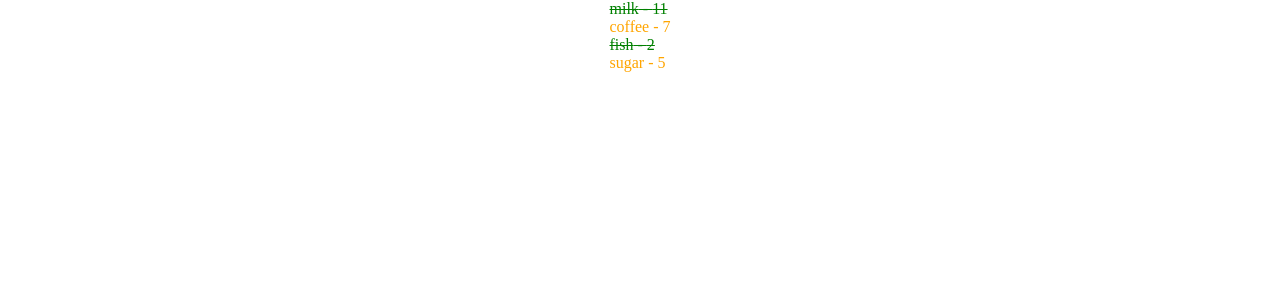
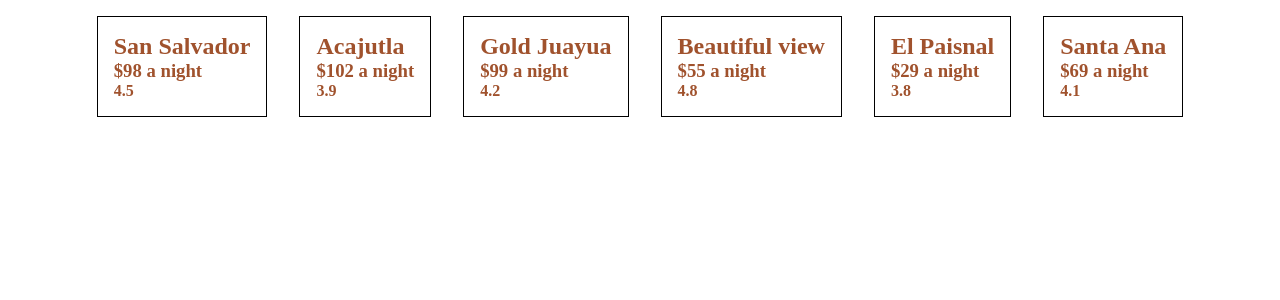
Before and after one commit to wichofly/pokemon_react, a React (Vite) app: page / in a window 1280 px wide. Shown: the top 300 px of the page. Built offline with nearby package versions, Linux system fonts and the light colour scheme.

Commit message:
feat: understandings the use of the props in different components

```diff
--- a/src/App.jsx
+++ b/src/App.jsx
@@ -1,15 +1,25 @@
 import './App.css';
-import ShoppingList from './components/shopping/ShoppingList';
+import PropertyList from './components/properties/PropertyList';
+// import ShoppingList from './components/shopping/ShoppingList';
 // import RandomPokemon from './components/RandomPokemon';
 // import DoubleDice from './components/DoubleDice';
 // import Heading from './components/Heading';
 // import { ColorList } from './components/ColorList';
 
-const data = [
-  { id: 1, product: 'milk', quantity: 11, completed: true },
-  { id: 2, product: 'coffee', quantity: 7, completed: false },
-  { id: 3, product: 'fish', quantity: 2, completed: true },
-  { id: 4, product: 'sugar', quantity: 5, completed: false },
+// const data = [
+//   { id: 1, product: 'milk', quantity: 11, completed: true },
+//   { id: 2, product: 'coffee', quantity: 7, completed: false },
+//   { id: 3, product: 'fish', quantity: 2, completed: true },
+//   { id: 4, product: 'sugar', quantity: 5, completed: false },
+// ];
+
+const properties = [
+  { id: 1, name: 'San Salvador', rating: 4.5, price: 98 },
+  { id: 2, name: 'Acajutla', rating: 3.9, price: 102 },
+  { id: 3, name: 'Gold Juayua', rating: 4.2, price: 99 },
+  { id: 4, name: 'Beautiful view', rating: 4.8, price: 55 },
+  { id: 5, name: 'El Paisnal', rating: 3.8, price: 29 },
+  { id: 6, name: 'Santa Ana', rating: 4.1, price: 69 },
 ];
 
 function App() {
@@ -25,9 +35,15 @@ function App() {
 
       {/* <ColorList colors={['red', 'orange', 'green', 'pink', 'purple']} /> */}
 
-      <ShoppingList items={data} />
+      {/* <ShoppingList items={data} /> */}
+
+      <PropertyList properties={properties} />
     </>
   );
 }
 
 export default App;
+
+// properties={properties}
+// The first "properties" is the name of the prop from PropertyList component "const PropertyList = ({ properties }) => {"
+// the second "properties" is the name of  "const properties = [ ..."
--- /dev/null
+++ b/src/components/properties/Property.jsx
@@ -0,0 +1,13 @@
+import Slots from './Slots';
+
+const Property = ({ name, price, rating, id }) => {
+  return (
+    <div className="property">
+      <h2>{name}</h2>
+      <h3>${price} a night</h3>
+      <h4>{rating}</h4>
+    </div>
+  );
+};
+
+export default Property;
--- /dev/null
+++ b/src/components/properties/PropertyList.css
@@ -0,0 +1,11 @@
+.property__list {
+  display: flex;
+  flex-wrap: wrap;
+}
+
+.property {
+  border: 1px solid black;
+  margin: 1rem;
+  padding: 1rem;
+  color: sienna;
+}
--- /dev/null
+++ b/src/components/properties/PropertyList.jsx
@@ -0,0 +1,14 @@
+import Property from './Property';
+import './PropertyList.css';
+
+const PropertyList = ({ properties }) => {
+  return (
+    <div className="property__list">
+      {properties.map((property) => (
+        <Property key={property.id} {...property} />
+      ))}
+    </div>
+  );
+};
+
+export default PropertyList;
--- /dev/null
+++ b/src/components/properties/Slots.jsx
@@ -0,0 +1,8 @@
+
+const Slots = () => {
+  return (
+    <div>Slots</div>
+  )
+}
+
+export default Slots
```
